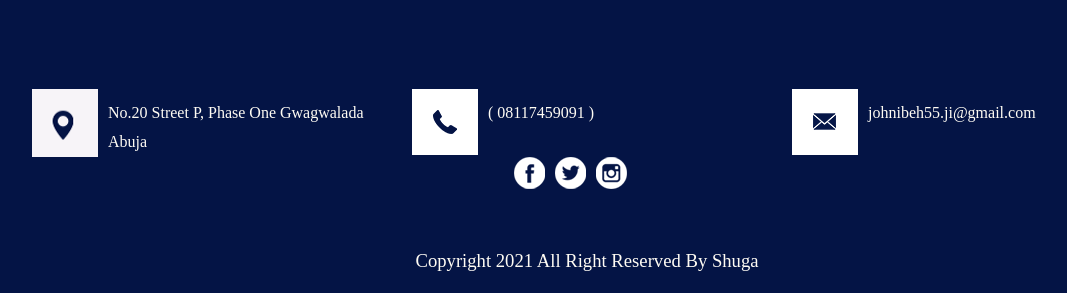
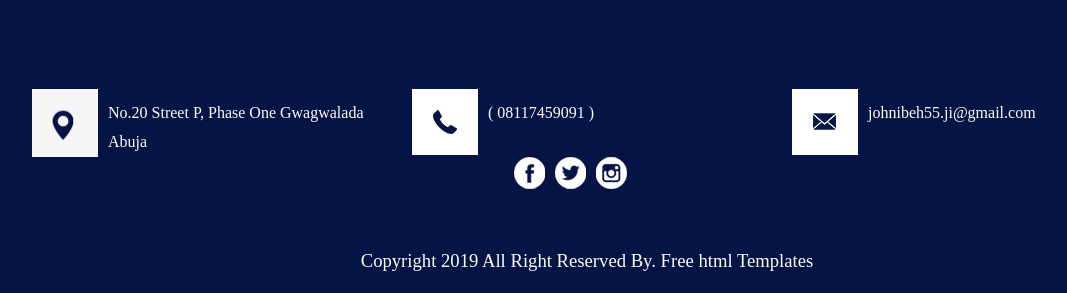
Before and after one commit to ibehjohnweb/websitedjango, a Django app: page /about.html in a window 1280 px wide. Shown: the part 1010-1303 px from the top of the page, without its empty margins (53-1120 px from the left). Run offline with Django 3.2, Linux system fonts and the light colour scheme; some libraries are stand-ins or nearby versions.

Commit message:
tweaked for heroku

```diff
--- a/website/templates/base.html
+++ b/website/templates/base.html
@@ -108,7 +108,7 @@
     		    		<li><a href="https://www.instagram.com/sugar_boi_zoe?r=nametag"><img src="{% static 'website/images/instagram-icon.png'%}"></a></li>
     		    	</ul>
     		    </div>
-    		    <p class="copyright_text">Copyright 2021 All Right Reserved By Shuga<a href="h"></p>
+    		    <p class="copyright_text">Copyright 2019 All Right Reserved By. Free html Templates<a href="h"></p>
     	    </div>
                     </br>
                     </br>
```
Also changed, not shown: README.md (deleted), requirements.txt (renamed from requirments.txt), 2 other files.
